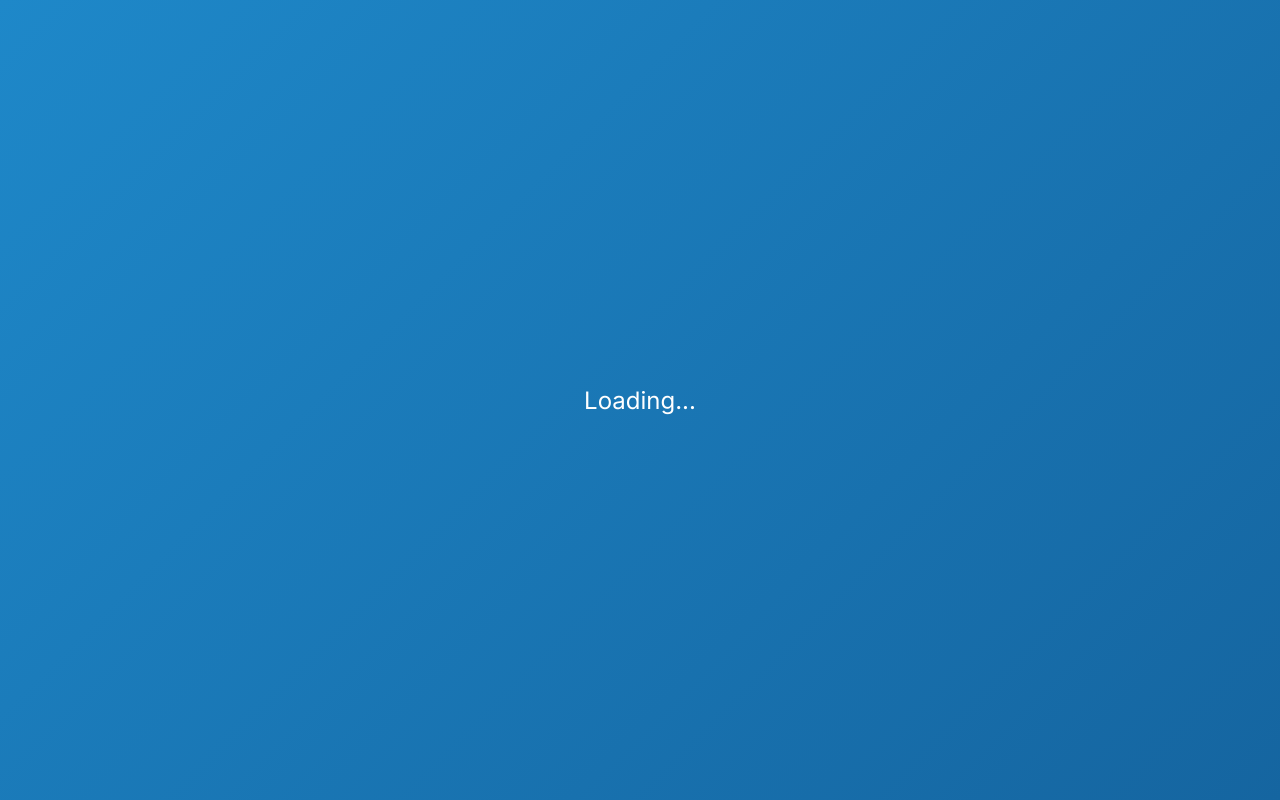
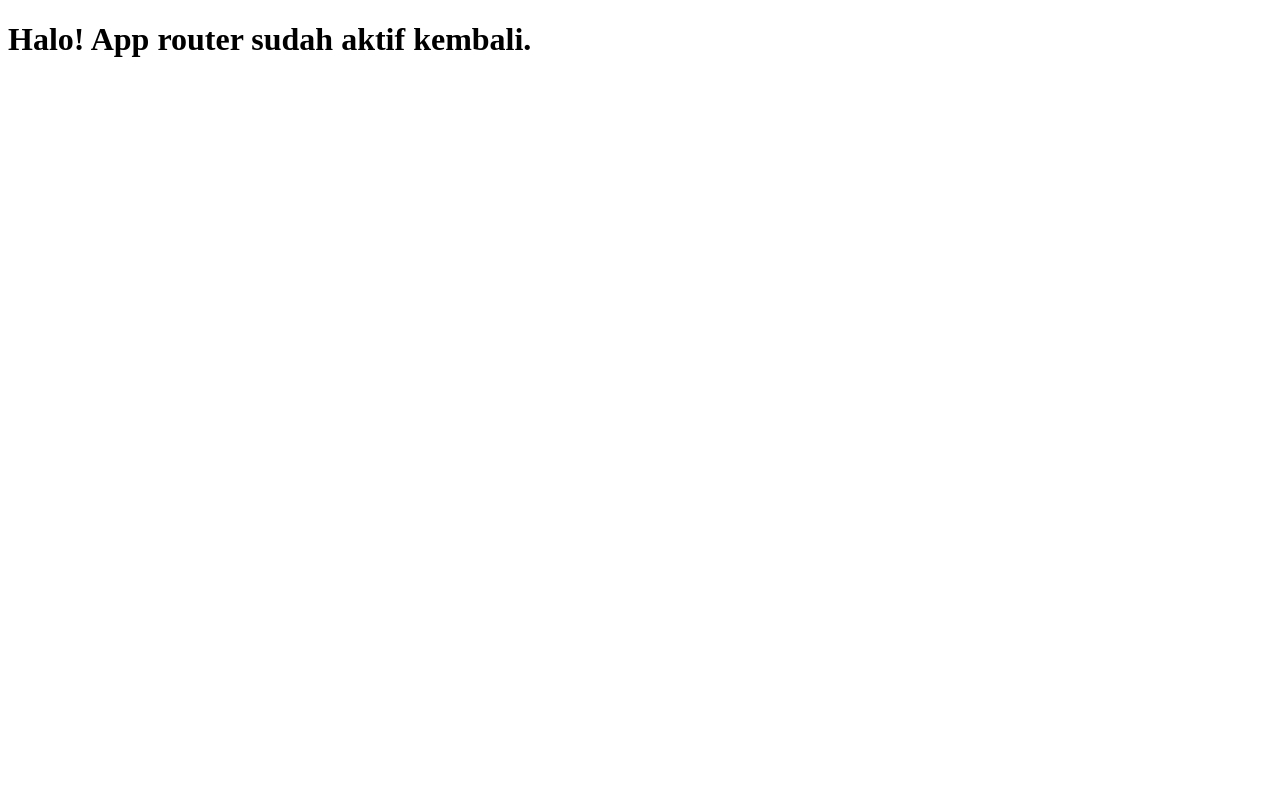
Before and after one commit to elmon877/nexahub, a Next.js app: page / in a window 1280 px wide. Before the commit this address had no page. Built offline with nearby package versions, Linux system fonts and the light colour scheme.

Commit message:
Fix: Update Next.js config and dependency versions

```diff
--- a/app/layout.tsx
+++ b/app/layout.tsx
@@ -1,24 +1,7 @@
-import type { Metadata } from 'next';
-import './globals.css';
-import { AuthProvider } from './context/AuthContext';
-
-export const metadata: Metadata = {
-  title: 'Nexa Hub',
-  description: 'Hub digital untuk travel, finance, dan produktivitas.',
-};
-
-export default function RootLayout({
-  children,
-}: {
-  children: React.ReactNode;
-}) {
+export default function RootLayout({ children }: { children: React.ReactNode }) {
   return (
     <html lang="id">
-      <body>
-        <AuthProvider>
-          {children}
-        </AuthProvider>
-      </body>
+      <body>{children}</body>
     </html>
   );
 }
--- a/app/page.tsx
+++ b/app/page.tsx
@@ -1,38 +1,3 @@
-"use client"
-
-import { useEffect } from 'react'
-import { useRouter } from 'next/navigation'
-import { useAuth } from './context/AuthContext'
-
-export default function Home() {
-  const { user, isLoading } = useAuth()
-  const router = useRouter()
-
-  useEffect(() => {
-    if (!isLoading) {
-      if (user) {
-        router.push('/dashboard')
-      } else {
-        router.push('/login')
-      }
-    }
-  }, [user, isLoading, router])
-
-  return (
-    <div style={{
-      minHeight: '100vh',
-      display: 'flex',
-      alignItems: 'center',
-      justifyContent: 'center',
-      background: 'linear-gradient(135deg, #1e88c9 0%, #1565a0 100%)',
-    }}>
-      <div style={{
-        color: 'white',
-        fontSize: '1.5rem',
-        textAlign: 'center',
-      }}>
-         Loading...
-      </div>
-    </div>
-  )
+export default function Page() {
+  return <h1>Halo! App router sudah aktif kembali.</h1>;
 }
--- /dev/null
+++ b/next.config.js
@@ -0,0 +1,4 @@
+/** @type {import('next').NextConfig} */
+const nextConfig = {};
+
+module.exports = nextConfig;
--- a/next.config.ts
+++ /dev/null
@@ -1,12 +0,0 @@
-import type { NextConfig } from "next";
-
-const nextConfig: NextConfig = {
-  eslint: {
-    ignoreDuringBuilds: true,
-  },
-  typescript: {
-    ignoreBuildErrors: true,
-  },
-};
-
-export default nextConfig;
```
Also changed, not shown: package.json (+8 -4 lines), tsconfig.json (+7 -6 lines), 1 other file (tests, documents, lock files or other folders).
